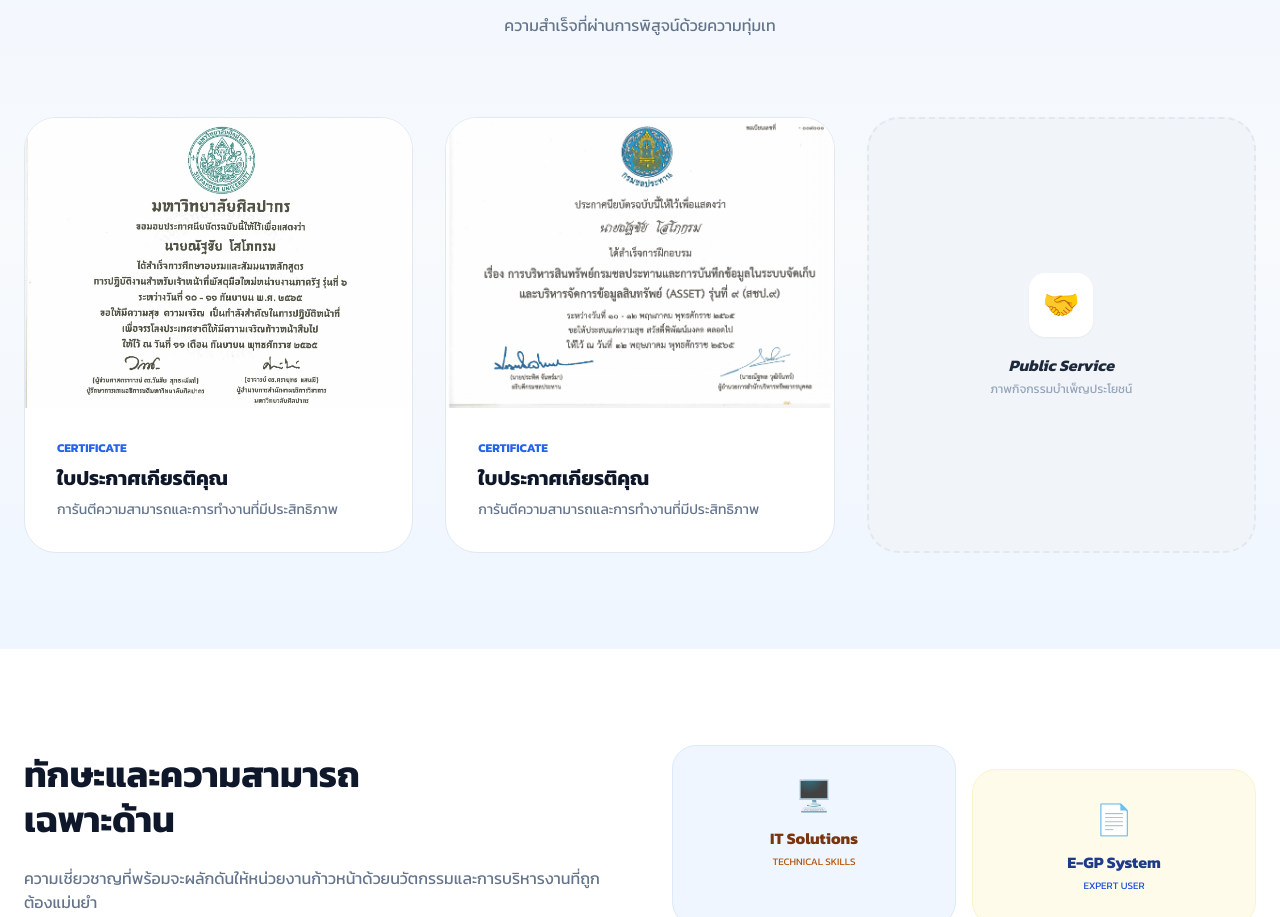
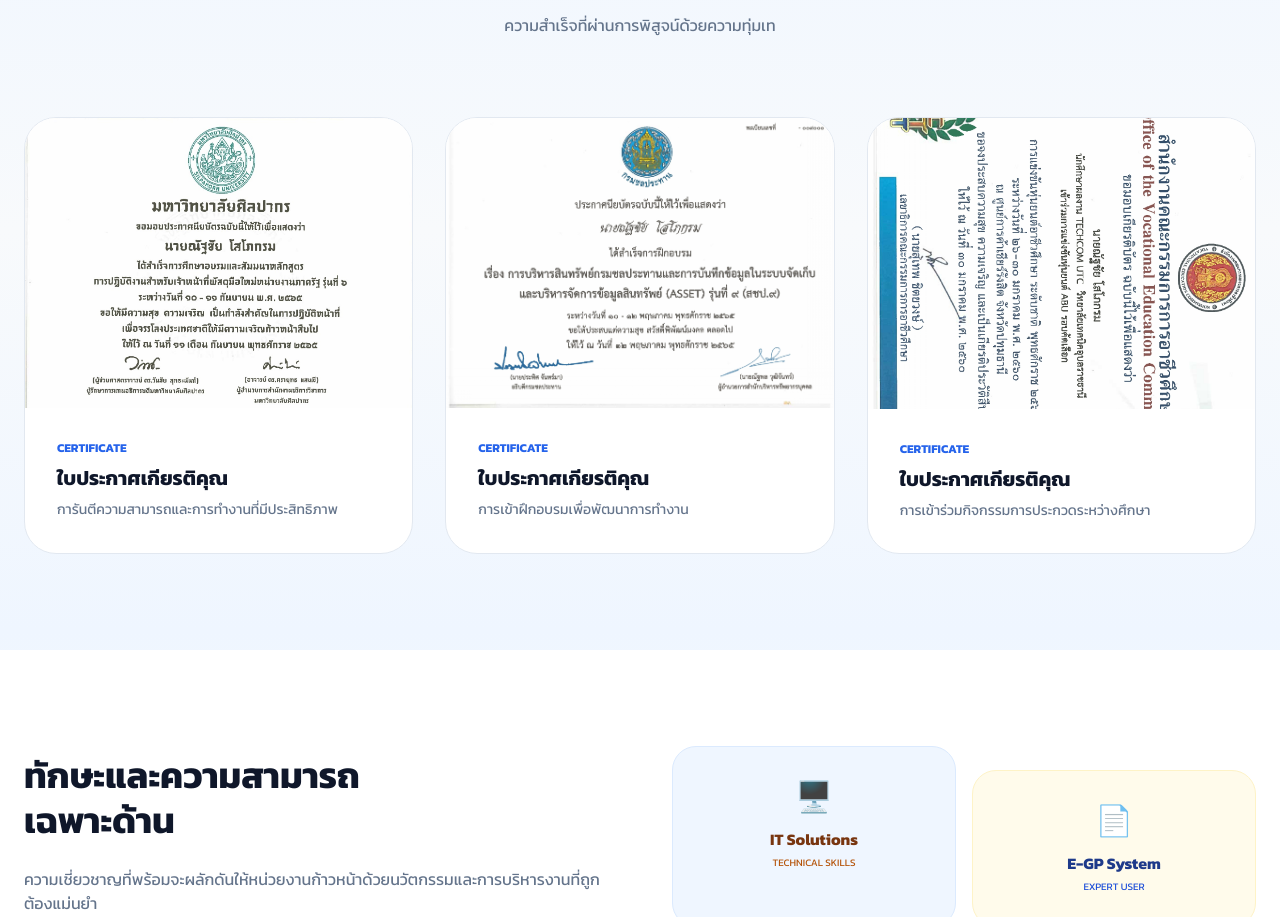
Before and after one commit to natthachai-s/Portfolio-Website, a plain HTML site: page index.html in a window 1280 px wide. Shown: the part 2970-3887 px from the top of the page. Drawn offline with nearby package versions, Linux system fonts and the light colour scheme.

Commit message:
Update index.html

```diff
--- a/index.html
+++ b/index.html
@@ -358,15 +358,20 @@
                     <div class="p-8">
                         <div class="text-blue-600 font-bold text-xs uppercase mb-2">Certificate</div>
                         <h4 class="text-xl font-bold text-slate-900 mb-2">ใบประกาศเกียรติคุณ</h4>
-                        <p class="text-slate-500 text-sm">การันตีความสามารถและการทำงานที่มีประสิทธิภาพ</p>
+                        <p class="text-slate-500 text-sm">การเข้าฝึกอบรมเพื่อพัฒนาการทำงาน</p>
                     </div>
                 </div>
 
                 <!-- Placeholder 2 -->
-                <div class="bg-slate-100 rounded-[32px] border-2 border-dashed border-slate-200 flex flex-col items-center justify-center p-12 text-center group transition-colors hover:bg-white hover:border-blue-300">
-                    <div class="w-16 h-16 bg-white rounded-2xl flex items-center justify-center text-3xl mb-4 shadow-sm group-hover:bg-blue-900 group-hover:text-white transition-all">🤝</div>
-                    <h4 class="font-bold text-slate-800 mb-1 italic">Public Service</h4>
-                    <p class="text-slate-400 text-xs">ภาพกิจกรรมบำเพ็ญประโยชน์</p>
+                <div class="premium-card rounded-[32px] group">
+                    <div class="aspect-[4/3] overflow-hidden">
+                        <img src="https://raw.githubusercontent.com/natthachai-s/Portfolio-Website/main/DOC005_page-0001.jpg" alt="ใบประกาศ" class="w-full h-full object-cover transition-transform duration-700 group-hover:scale-110">
+                    </div>
+                    <div class="p-8">
+                        <div class="text-blue-600 font-bold text-xs uppercase mb-2">Certificate</div>
+                        <h4 class="text-xl font-bold text-slate-900 mb-2">ใบประกาศเกียรติคุณ</h4>
+                        <p class="text-slate-500 text-sm">การเข้าร่วมกิจกรรมการประกวดระหว่างศึกษา</p>
+                    </div>
                 </div>
             </div>
         </div>
```
